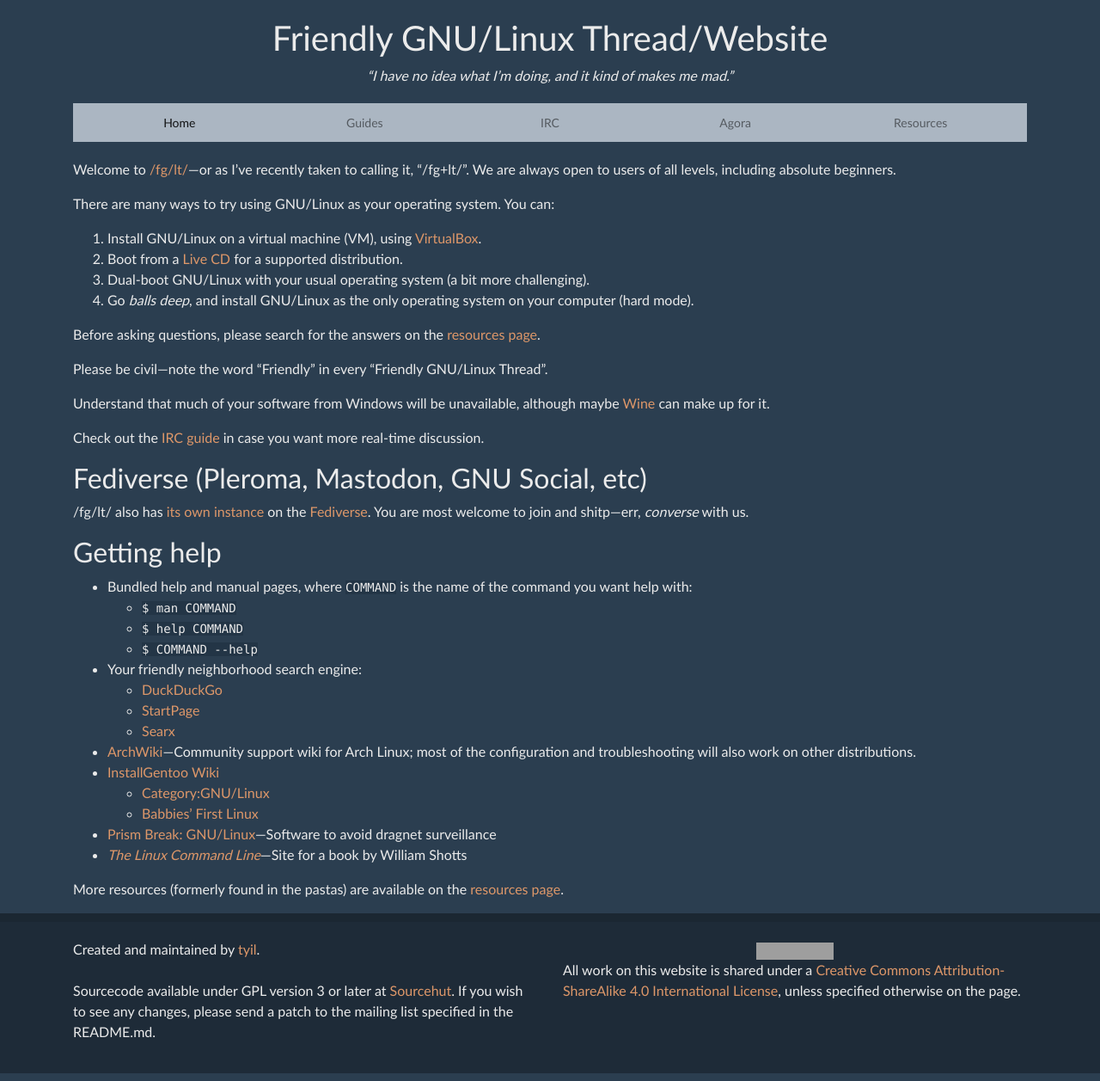
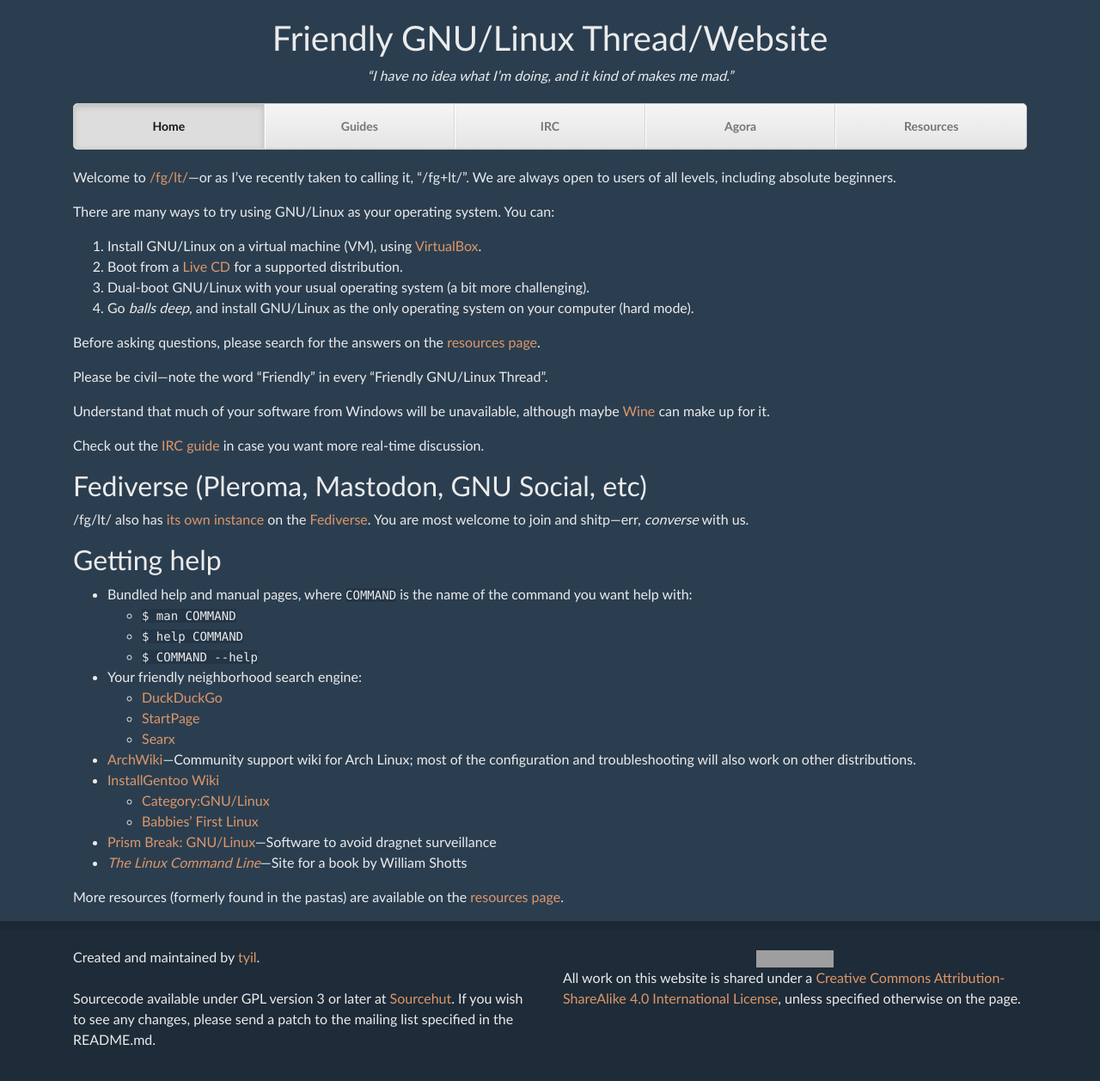
Before and after one commit to scriptkitties/fglt, a Jekyll site: the page built from index.md, in a window 1280 px wide. Shown: the whole page at 86% size. Built offline with Jekyll 4.4.1, drawn with Linux system fonts in a browser that asks for light colours; grey boxes are pictures that could not be loaded.

Commit message:
Restore previous styles for menu, adapt to navbar

```diff
--- a/_layouts/default.html
+++ b/_layouts/default.html
@@ -9,7 +9,7 @@
 				{% include header.html %}
 			</header>
 			<div class="masthead">
-				<nav class="navbar navbar-expand-lg navbar-light bg-light">
+				<nav class="navbar navbar-expand-lg navbar-light">
 					<ul class="navbar-collapse navbar-nav nav-justified">
 						{% include navigation.html %}
 					</ul>
--- a/assets/css/main.css
+++ b/assets/css/main.css
@@ -34,8 +34,63 @@ header #motto {
 	font-size: 21px;
 }
 
-/* Customize the nav-justified links to be fill the entire space of the .navbar */
+.navbar {
+	padding: 0;
+	background-color: #eee;
+	border: 1px solid #ccc;
+	border-radius: 5px;
+}
+.navbar-collapse {
+	align-items: normal;
+}
+.nav-link {
+	padding-top: 15px;
+	padding-bottom: 15px;
+	margin-bottom: 0;
+	font-weight: bold;
+	color: #777;
+	text-align: center;
+	background-color: #e5e5e5; /* Old browsers */
+	background-image: -webkit-gradient(linear, left top, left bottom, from(#f5f5f5), to(#e5e5e5));
+	background-image: -webkit-linear-gradient(top, #f5f5f5 0%, #e5e5e5 100%);
+	background-image:      -o-linear-gradient(top, #f5f5f5 0%, #e5e5e5 100%);
+	background-image:         linear-gradient(to bottom, #f5f5f5 0%,#e5e5e5 100%);
+	filter: progid:DXImageTransform.Microsoft.gradient( startColorstr='#f5f5f5', endColorstr='#e5e5e5',GradientType=0 ); /* IE6-9 */
+	background-repeat: repeat-x; /* Repeat the gradient */
+	border-bottom: 1px solid #d5d5d5;
+}
+.nav-link.active,
+.nav-link.active:hover,
+.nav-link.active:focus {
+	background-color: #ddd;
+	background-image: none;
+	box-shadow: inset 0 3px 7px rgba(0,0,0,.15);
+	-webkit-box-shadow: inset 0 3px 7px rgba(0,0,0,.15);
+}
 
+.nav-item:first-child .nav-link {
+	border-radius: 5px 5px 0 0;
+}
+.nav-item:last-child .nav-link {
+	border-radius: 0 0 5px 5px;
+}
+@media (min-width: 768px) {
+	.nav-link {
+		border-right: 1px solid #d5d5d5;
+		border-left: 1px solid #fff;
+	}
+	.nav-link.active {
+		border-left: 1px solid #fff;
+	}
+	.nav-item:first-child .nav-link {
+		border-left: 0;
+		border-radius: 5px 0 0 5px;
+	}
+	.nav-item:last-child .nav-link {
+		border-right: 0;
+		border-radius: 0 5px 5px 0;
+	}
+}
 
 /* Responsive: Portrait tablets and up */
 @media screen and (min-width: 768px) {
```
